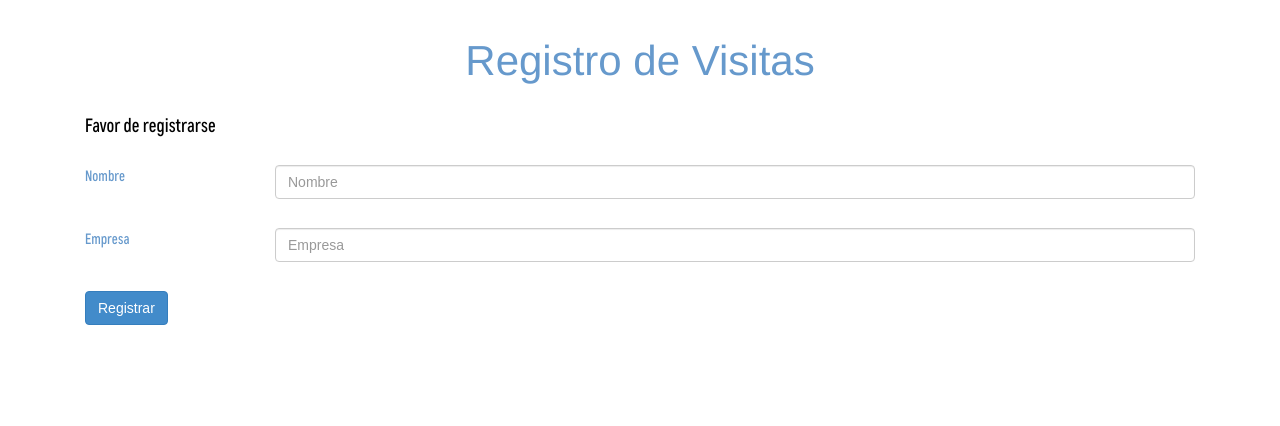
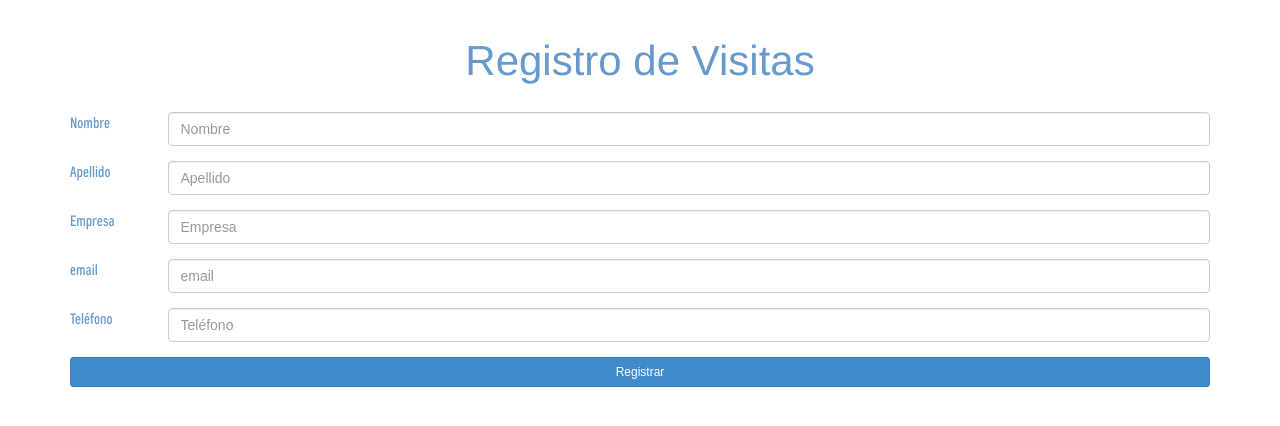
Before and after one commit to isyutaro/form-lobby, a Django app: page / in a window 1280 px wide. Shown: the part 20-446 px from the top of the page. Run offline with Django 3.2, Linux system fonts and the light colour scheme; parts of the project's set-up code (start-up, migrations or seed data) failed here and were passed over; some libraries are stand-ins or nearby versions.

Commit message:
sin CSS main y con primera version de bootstrap

```diff
--- a/form_lobby/form_lobby/settings/development.py
+++ b/form_lobby/form_lobby/settings/development.py
@@ -2,3 +2,5 @@ from common import *
 
 # Emails aren't send but displayed in console
 EMAIL_BACKEND = 'django.core.mail.backends.console.EmailBackend'
+
+ALLOWED_HOSTS = ['10.0.10.14', '10.0.10.14.xip.io',]
--- a/form_lobby/static/css/main.css
+++ b/form_lobby/static/css/main.css
@@ -18,9 +18,6 @@ a{
 body{
     font-family: 'Louis-condensed';
     color: #69c;
-}
-form > div{
-	padding: 7px 0;
 }
 
 header{
@@ -64,14 +61,6 @@ header .logos a:nth-child(2) {
 
 header .fondo > a{
   text-decoration: none;
-}
-form {
-    padding: 10px 15px 10px;
-}
-form h3{
-  padding-left: 10px;
-  background-color: #2C5076;
-  color: #fff;
 }
 
 .legals {
--- a/form_lobby/templates/lobby_form.html
+++ b/form_lobby/templates/lobby_form.html
@@ -5,29 +5,42 @@
     <div class="col-md-12">
         <div class="intro">
            <h1>Registro de Visitas</h1>
-           <p>Favor de registrarse</p>
         </div>
     </div>
 
      <form action="/" method="post">
         {% csrf_token %}
         <div class="form-group row">
-     		<label for="{{ form.nombre.id_for_label }}" class="col-sm-2 col-form-label">Nombre</label>
-     		<div class="col-sm-10">
+            <label for="{{ form.nombre.id_for_label }}" class="col-sm-1 col-form-label">Nombre</label>
+            <div class="col-sm-11">
                 <input type="text" class="form-control" id="{{ form.nombre.id_for_label }}" placeholder="Nombre">
             </div>
         </div>
         <div class="form-group row">
-     		<label for="{{ form.empresa.id_for_label }}" class="col-sm-2 col-form-label">Empresa</label>
-     		<div class="col-sm-10">
+            <label for="{{ form.apellido.id_for_label }}" class="col-sm-1 col-form-label">Apellido</label>
+            <div class="col-sm-11">
+                <input type="text" class="form-control" id="{{ form.apellido.id_for_label }}" placeholder="Apellido">
+            </div>
+        </div>
+        <div class="form-group row">
+            <label for="{{ form.empresa.id_for_label }}" class="col-sm-1 col-form-label">Empresa</label>
+            <div class="col-sm-11">
                 <input type="text" class="form-control" id="{{ form.empresa.id_for_label }}" placeholder="Empresa">
             </div>
         </div>
         <div class="form-group row">
-     		<div class="col-sm-10">
-     			<button type="submit" class="btn btn-primary">Registrar</button>
+            <label for="{{ form.email.id_for_label }}" class="col-sm-1 col-form-label">email</label>
+            <div class="col-sm-11">
+                <input type="email" class="form-control" id="{{ form.email.id_for_label }}" placeholder="email">
             </div>
         </div>
+        <div class="form-group row">
+            <label for="{{ form.telefono.id_for_label }}" class="col-sm-1 col-form-label">Teléfono</label>
+            <div class="col-sm-11">
+                <input type="text" class="form-control" id="{{ form.telefono.id_for_label }}" placeholder="Teléfono">
+            </div>
+        </div>
+        <button type="submit" class="btn btn-primary btn-sm btn-block">Registrar</button>
      </form>
 
 {% endblock %}
```
Lines whose indentation alone changed are shown as unchanged.
